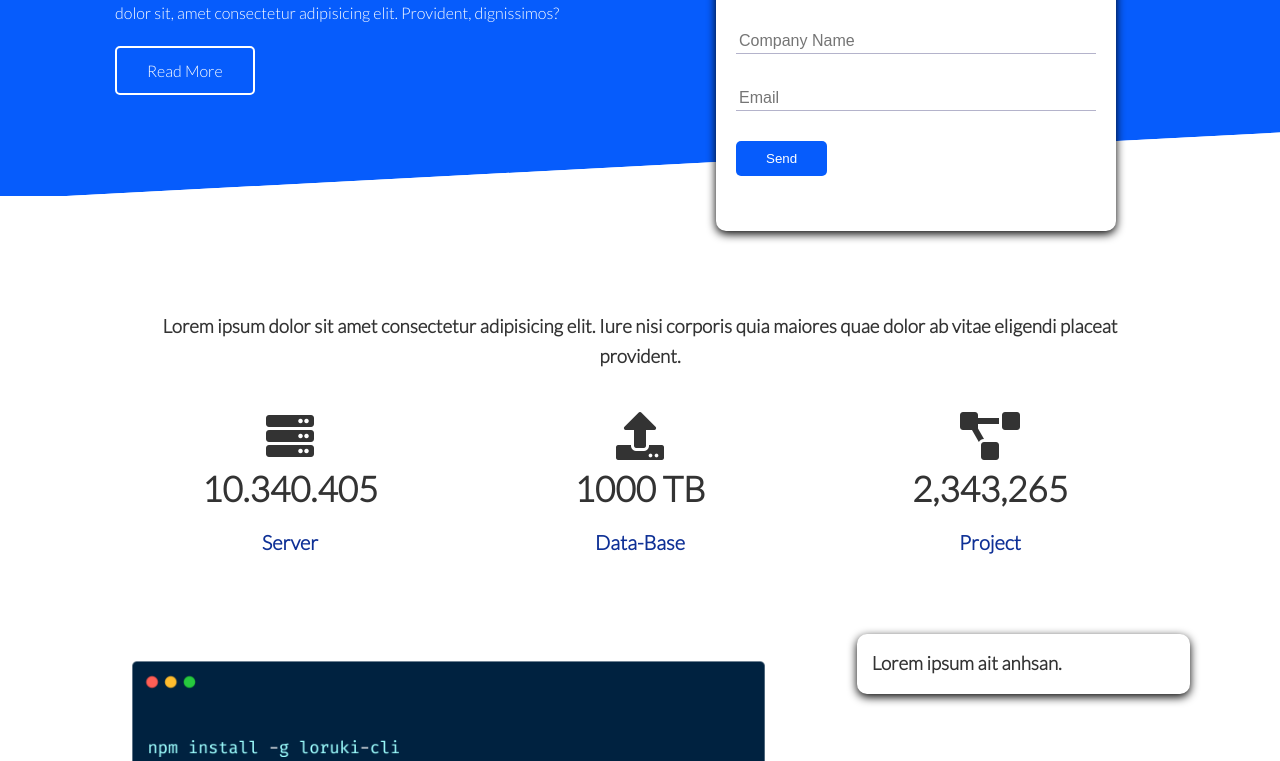
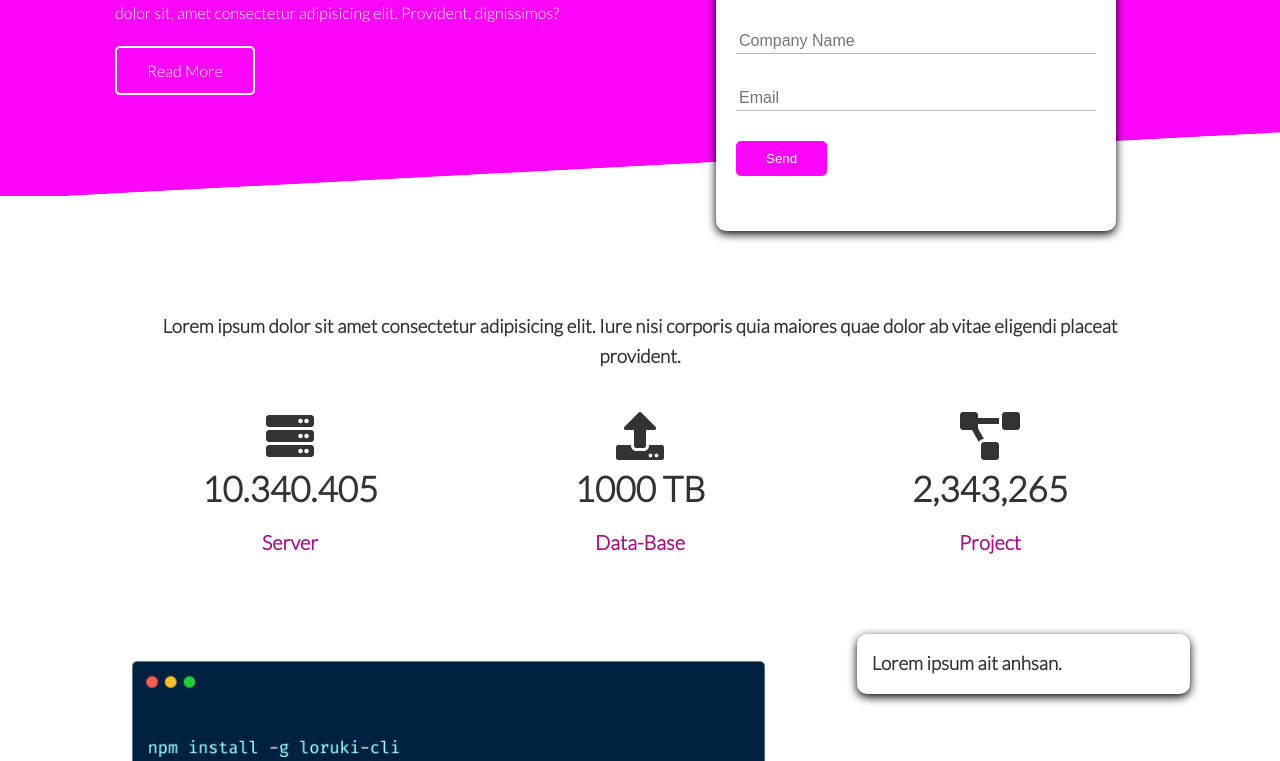
Before and after one commit to VikashPR/F-work-site, a plain HTML site: page public/index.html in a window 1280 px wide. Shown: the part 274-1035 px from the top of the page. Drawn offline with Linux system fonts and the light colour scheme.

Commit message:
color changed

```diff
--- a/public/css/style.css
+++ b/public/css/style.css
@@ -1,18 +1,18 @@
 @import url('https://fonts.googleapis.com/css2?family=Lato:wght@300&display=swap');
  :root
 {
-    --primary-color:#065cfc;
+    /* --primary-color:#065cfc;
     --secondary-color:#0e3096;
     --dark-color:#040d83;
     --light-color:#f4f4f4;
     --success-color:#1bd853;
-    --error-color:#d9534f;
-    /* --primary-color:#fc06fc;
+    --error-color:#d9534f; */
+    --primary-color:#fc06fc;
     --secondary-color:#a80e87;
     --dark-color:#58124d;
     --light-color:#f4f4f4;
     --success-color:#1bd853;
-    --error-color:#d9534f; */
+    --error-color:#d9534f;
     /* /* --primary-color:#1fce19;
     --secondary-color:#29b616;
     --dark-color:#128b05;
```
Also changed, not shown: 2 other files.
